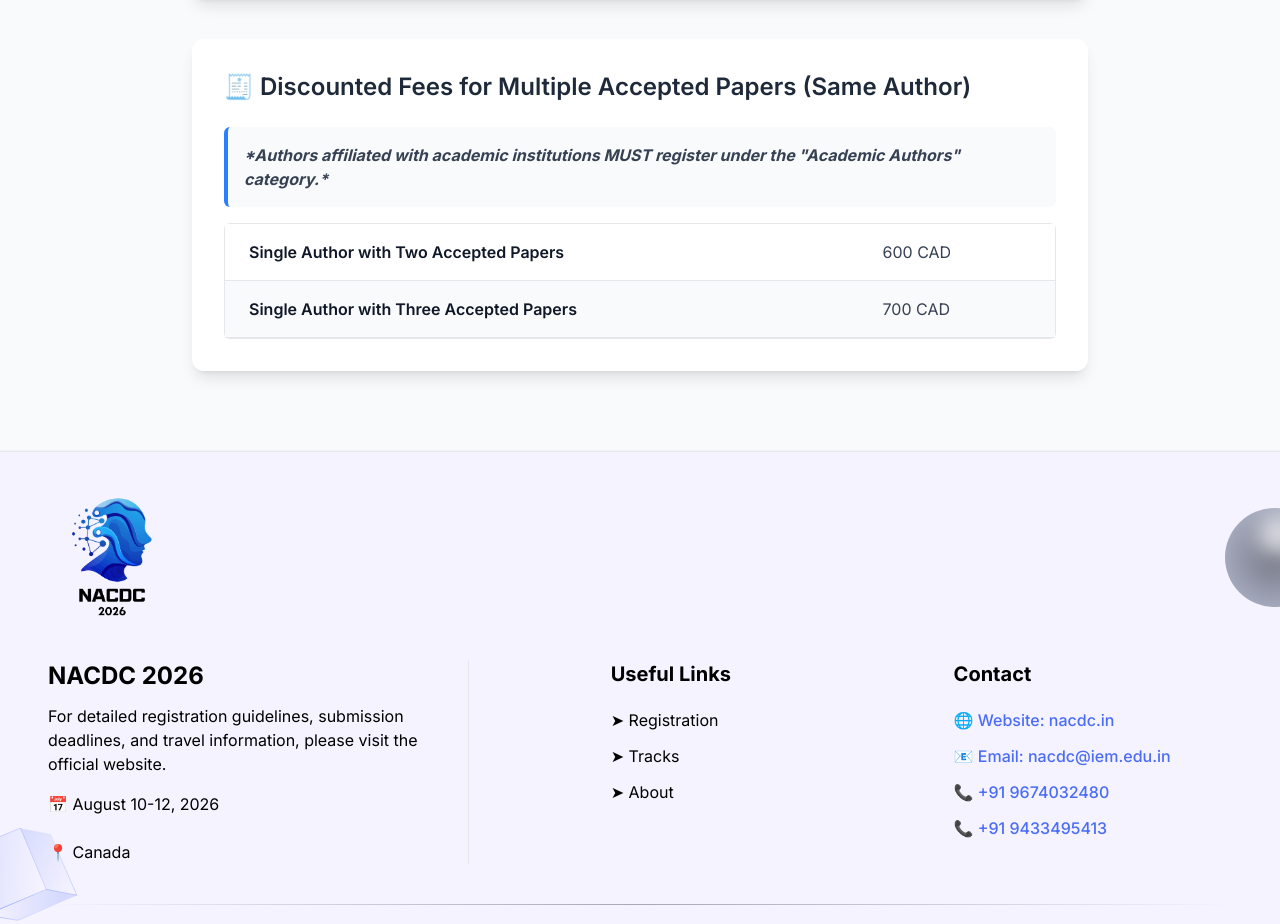
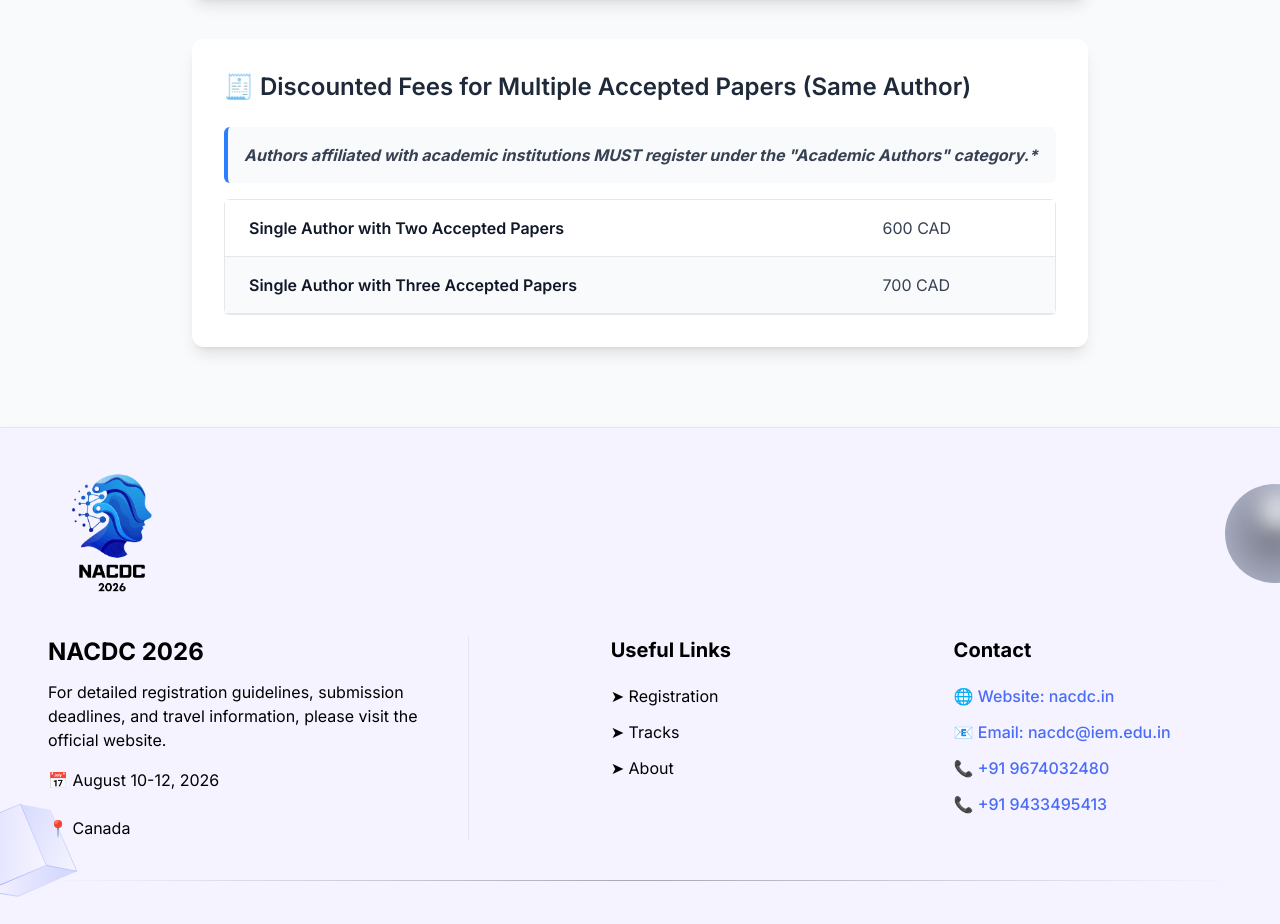
Before and after one commit to KartikTulsian/iemnacdc, a Next.js app: page /registration in a window 1280 px wide. Shown: the part 960-1884 px from the top of the page. Built offline with nearby package versions, Linux system fonts and the light colour scheme.

Commit message:
change in sign

```diff
--- a/src/components/Registrations/RegistrationDetails.tsx
+++ b/src/components/Registrations/RegistrationDetails.tsx
@@ -141,7 +141,7 @@ export default function RegistrationDetails() {
           🧾 Discounted Fees for Multiple Accepted Papers (Same Author)
         </h2>
         <div className="mb-4 bg-gray-50 border-l-4 border-blue-500 p-4 rounded-md text-gray-700 italic text-sm md:text-base font-bold">
-          *Authors affiliated with academic institutions MUST register under the "Academic Authors" category.*
+          Authors affiliated with academic institutions MUST register under the &quot;Academic Authors&quot; category.*
         </div>
         <div className="overflow-x-auto:hidden rounded-md border border-gray-200">
           <CreateTable2
```
